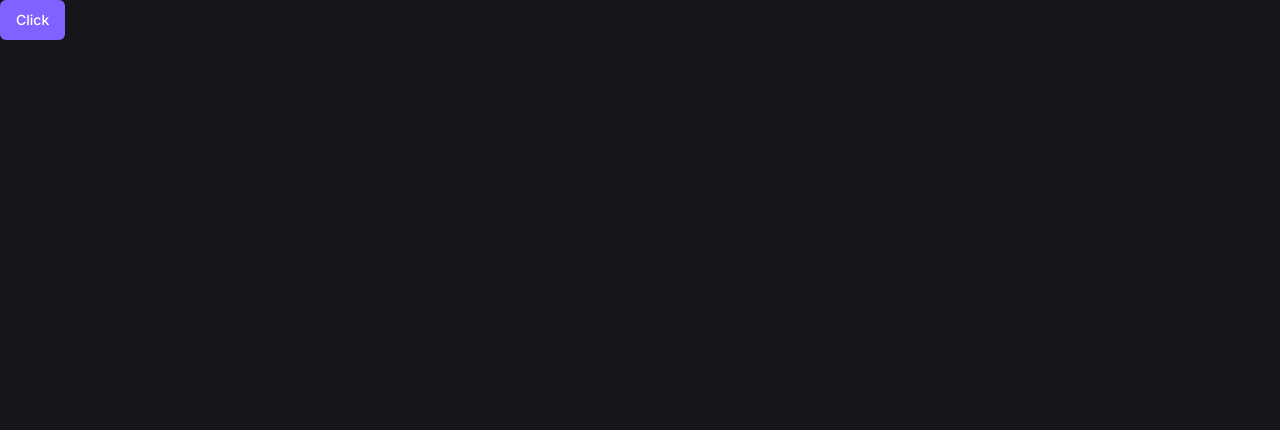
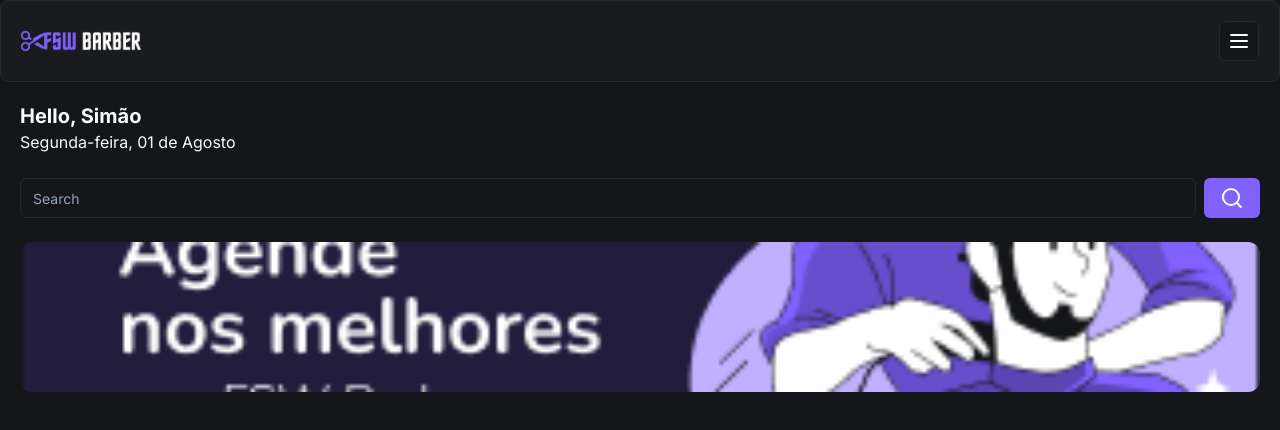
Before and after one commit to simaofreire/fsw-barber, a Next.js app: page / in a window 1280 px wide. Shown: the top 430 px of the page. Built offline with nearby package versions, Linux system fonts and the light colour scheme.

Commit message:
feat: Add header component and UI card component

```diff
--- /dev/null
+++ b/app/_components/header.tsx
@@ -0,0 +1,18 @@
+import React from "react"
+import { Card, CardContent } from "./ui/card"
+import Image from "next/image"
+import { Button } from "./ui/button"
+import { MenuIcon } from "lucide-react"
+
+export const Header = () => {
+  return (
+    <Card>
+      <CardContent className="flex flex-row items-center justify-between p-5">
+        <Image src="/Logo.png" height={18} width={120} alt="Logo" priority />
+        <Button size="icon" variant="outline">
+          <MenuIcon />
+        </Button>
+      </CardContent>
+    </Card>
+  )
+}
--- /dev/null
+++ b/app/_components/ui/card.tsx
@@ -0,0 +1,79 @@
+import * as React from "react"
+
+import { cn } from "@/app/_lib/utils"
+
+const Card = React.forwardRef<
+  HTMLDivElement,
+  React.HTMLAttributes<HTMLDivElement>
+>(({ className, ...props }, ref) => (
+  <div
+    ref={ref}
+    className={cn(
+      "rounded-lg border bg-card text-card-foreground shadow-sm",
+      className,
+    )}
+    {...props}
+  />
+))
+Card.displayName = "Card"
+
+const CardHeader = React.forwardRef<
+  HTMLDivElement,
+  React.HTMLAttributes<HTMLDivElement>
+>(({ className, ...props }, ref) => (
+  <div
+    ref={ref}
+    className={cn("flex flex-col space-y-1.5 p-6", className)}
+    {...props}
+  />
+))
+CardHeader.displayName = "CardHeader"
+
+const CardTitle = React.forwardRef<
+  HTMLParagraphElement,
+  React.HTMLAttributes<HTMLHeadingElement>
+>(({ className, ...props }, ref) => (
+  <h3
+    ref={ref}
+    className={cn(
+      "text-2xl font-semibold leading-none tracking-tight",
+      className,
+    )}
+    {...props}
+  />
+))
+CardTitle.displayName = "CardTitle"
+
+const CardDescription = React.forwardRef<
+  HTMLParagraphElement,
+  React.HTMLAttributes<HTMLParagraphElement>
+>(({ className, ...props }, ref) => (
+  <p
+    ref={ref}
+    className={cn("text-sm text-muted-foreground", className)}
+    {...props}
+  />
+))
+CardDescription.displayName = "CardDescription"
+
+const CardContent = React.forwardRef<
+  HTMLDivElement,
+  React.HTMLAttributes<HTMLDivElement>
+>(({ className, ...props }, ref) => (
+  <div ref={ref} className={cn("p-6 pt-0", className)} {...props} />
+))
+CardContent.displayName = "CardContent"
+
+const CardFooter = React.forwardRef<
+  HTMLDivElement,
+  React.HTMLAttributes<HTMLDivElement>
+>(({ className, ...props }, ref) => (
+  <div
+    ref={ref}
+    className={cn("flex items-center p-6 pt-0", className)}
+    {...props}
+  />
+))
+CardFooter.displayName = "CardFooter"
+
+export { Card, CardHeader, CardFooter, CardTitle, CardDescription, CardContent }
--- /dev/null
+++ b/app/_components/ui/input.tsx
@@ -0,0 +1,25 @@
+import * as React from "react"
+
+import { cn } from "@/app/_lib/utils"
+
+export interface InputProps
+  extends React.InputHTMLAttributes<HTMLInputElement> {}
+
+const Input = React.forwardRef<HTMLInputElement, InputProps>(
+  ({ className, type, ...props }, ref) => {
+    return (
+      <input
+        type={type}
+        className={cn(
+          "flex h-10 w-full rounded-md border border-input bg-background px-3 py-2 text-sm ring-offset-background file:border-0 file:bg-transparent file:text-sm file:font-medium placeholder:text-muted-foreground focus-visible:outline-none focus-visible:ring-2 focus-visible:ring-ring focus-visible:ring-offset-2 disabled:cursor-not-allowed disabled:opacity-50",
+          className,
+        )}
+        ref={ref}
+        {...props}
+      />
+    )
+  },
+)
+Input.displayName = "Input"
+
+export { Input }
--- a/app/page.tsx
+++ b/app/page.tsx
@@ -1,5 +1,33 @@
+import { SearchIcon } from "lucide-react"
+import { Header } from "./_components/header"
 import { Button } from "./_components/ui/button"
+import { Input } from "./_components/ui/input"
+import Image from "next/image"
 
 export default function Home() {
-  return <Button>Click</Button>
+  return (
+    <div>
+      <Header />
+      <div className="p-5">
+        <h2 className="text-xl font-bold">Hello, Simão</h2>
+        <p>Segunda-feira, 01 de Agosto</p>
+
+        <div className="mt-6 flex items-center gap-2">
+          <Input placeholder="Search" />
+          <Button>
+            <SearchIcon />
+          </Button>
+        </div>
+
+        <div className="relative mt-6 h-[150px] w-full">
+          <Image
+            src="/BannerPizza.png"
+            fill
+            className="rounded-xl object-cover"
+            alt="Banner pizza"
+          />
+        </div>
+      </div>
+    </div>
+  )
 }
```
Also changed, not shown: public/BannerPizza.png (added), public/Logo.png (added).
